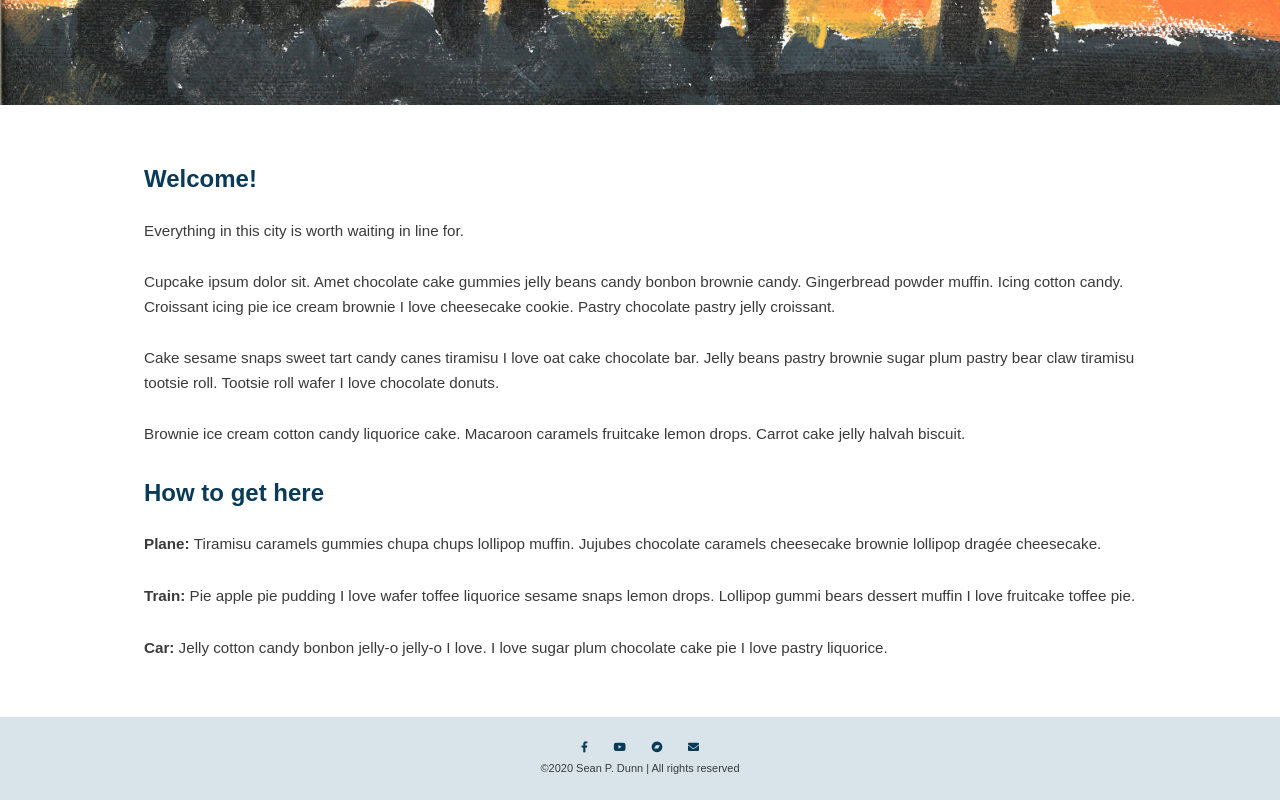
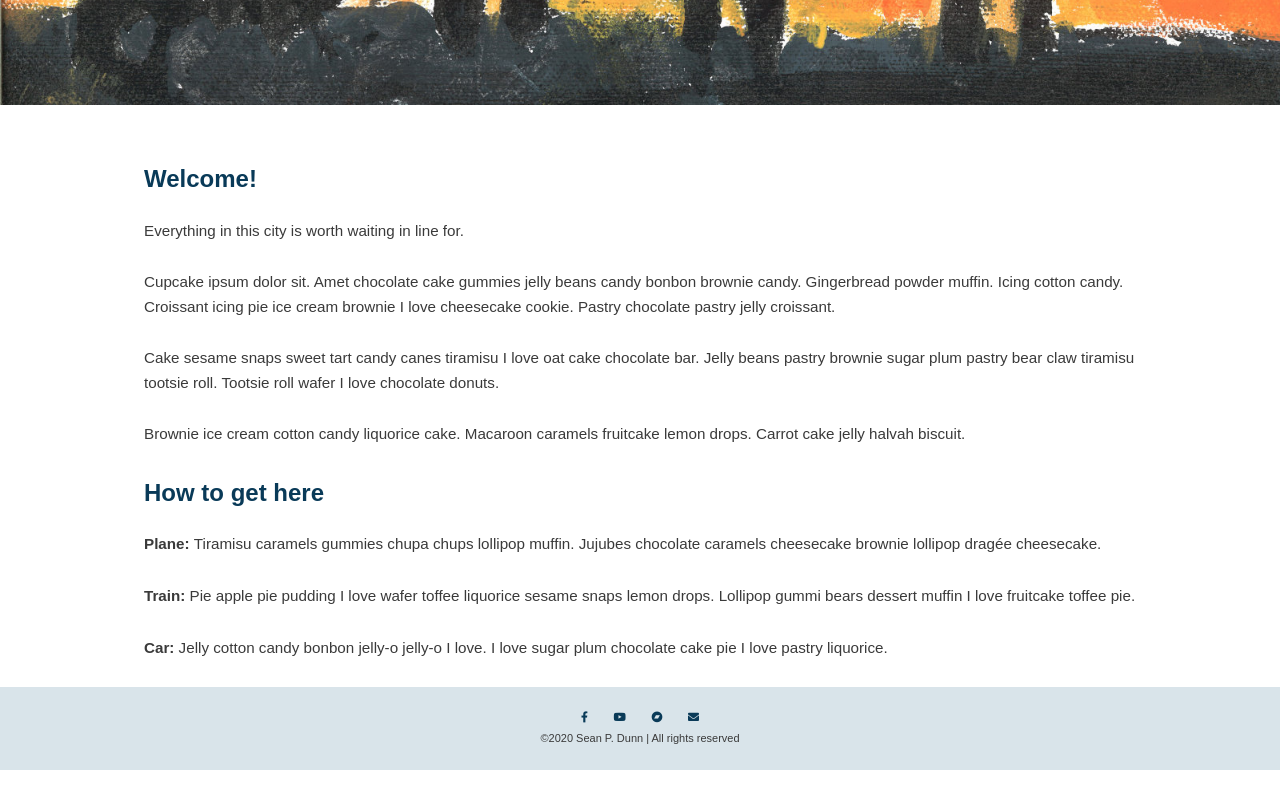
Before and after one commit to spdunn7/vs_website, a plain HTML site: page index.html in a window 1280 px wide. Shown: the part 607-1407 px from the top of the page. After the commit the page ends 1377 px from the top, so only its background shows below. Drawn offline with Linux system fonts and the light colour scheme.

Commit message:
Make footer sticky
- Made the footer a sticky footer

- Cleaned up code

```diff
--- a/css/style.css
+++ b/css/style.css
@@ -8,6 +8,7 @@
 body {
 	display: flex;
 	flex-direction: column;
+	min-height: 100vh;
 	font-family: 'Varela Round', sans-serif;
 	line-height: 1.6;
 	color: #3a3a3a;
@@ -81,11 +82,6 @@ img {
 	flex-direction: column;
 }
 
-.main-footer {
-  text-align: center;
-  font-size: 11px;
-}
-
 .banner {
   margin-bottom: 48px;
 }
@@ -104,7 +100,9 @@ img {
 .main-footer {
 	background: #d9e4ea;
 	padding: 2em 0;
-	margin-top: 30px;
+	margin-top: auto;
+	text-align: center;
+  font-size: 11px;
 }
 
 /* ---- Page Elements ---- */
@@ -125,7 +123,7 @@ img {
 .shows {
 	list-style: none;
 	width: 50%;
-	margin: auto;
+	margin: 10px auto;
 }
 
 .shows li {
```
